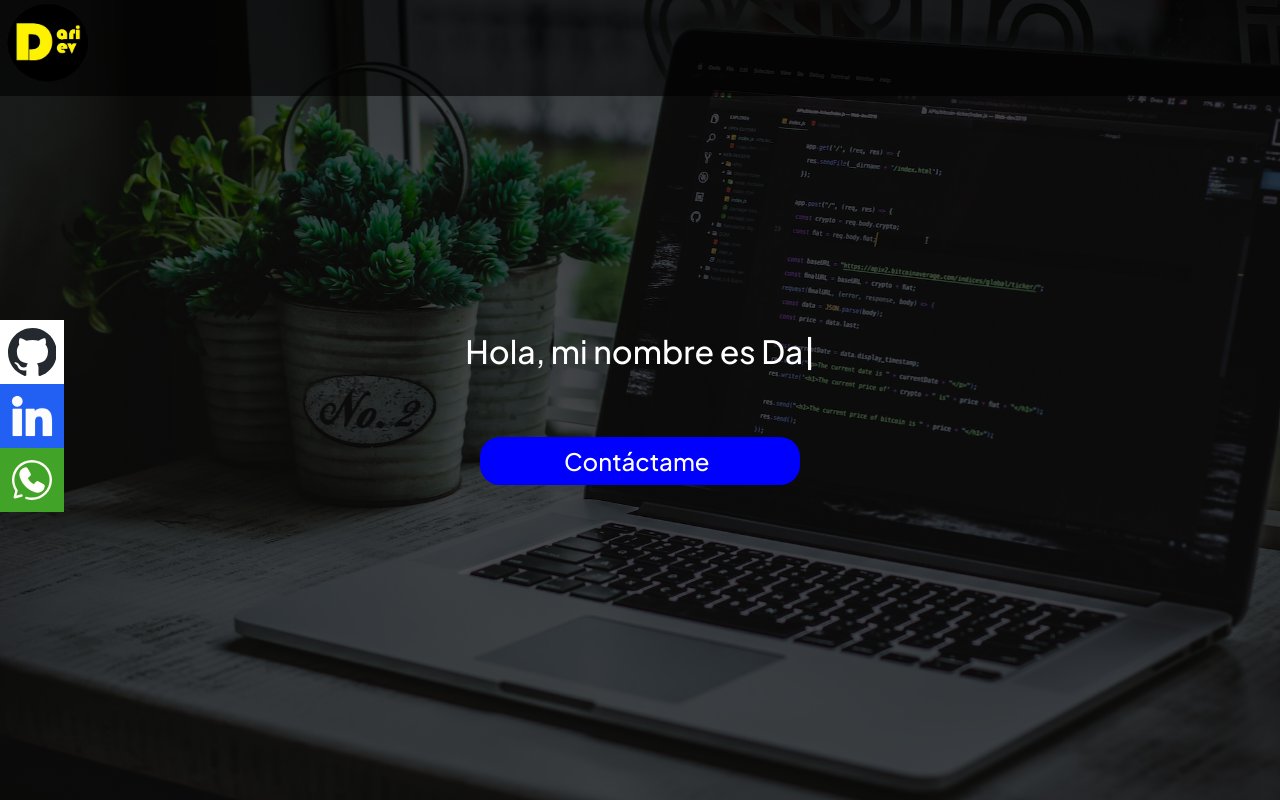
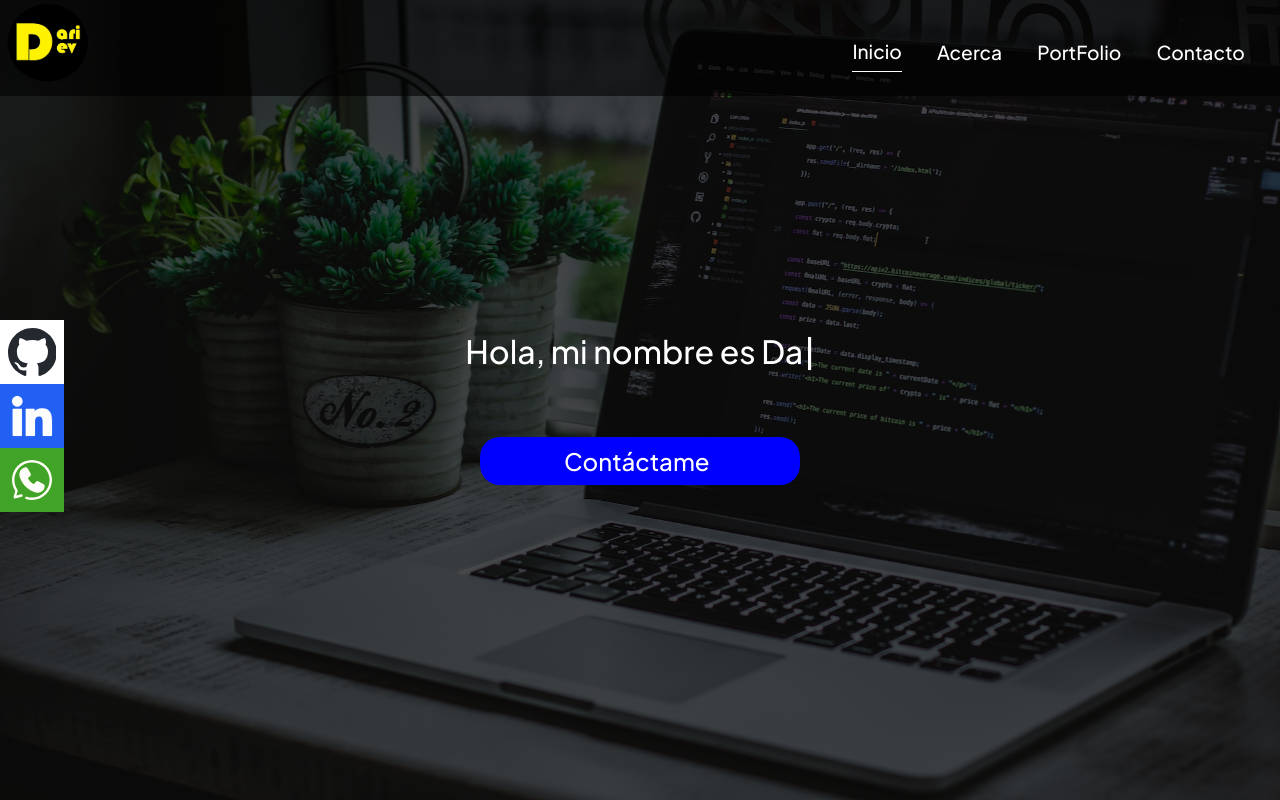
Before and after one commit to DarielCano/portfolio, a React (Vite) app: page / in a window 1280 px wide. Built offline with nearby package versions, Linux system fonts and the light colour scheme; a web font is replaced by a local one.

Commit message:
cambio al margin del nav

```diff
--- a/src/components/navBar/NavBar.css
+++ b/src/components/navBar/NavBar.css
@@ -124,7 +124,7 @@ header:hover {
     }
 
     .nav ul {
-
+        margin-top: 0rem;
         flex-direction: row;
         justify-content: space-between;
         align-items: center;
```
